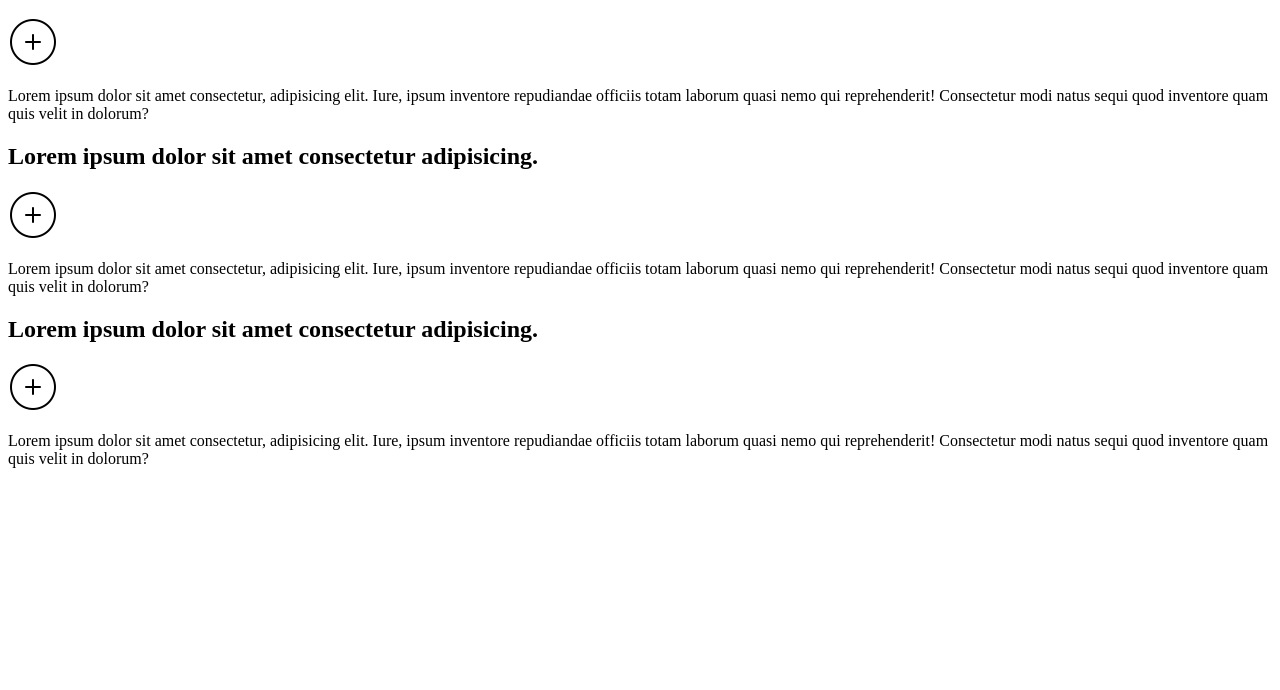
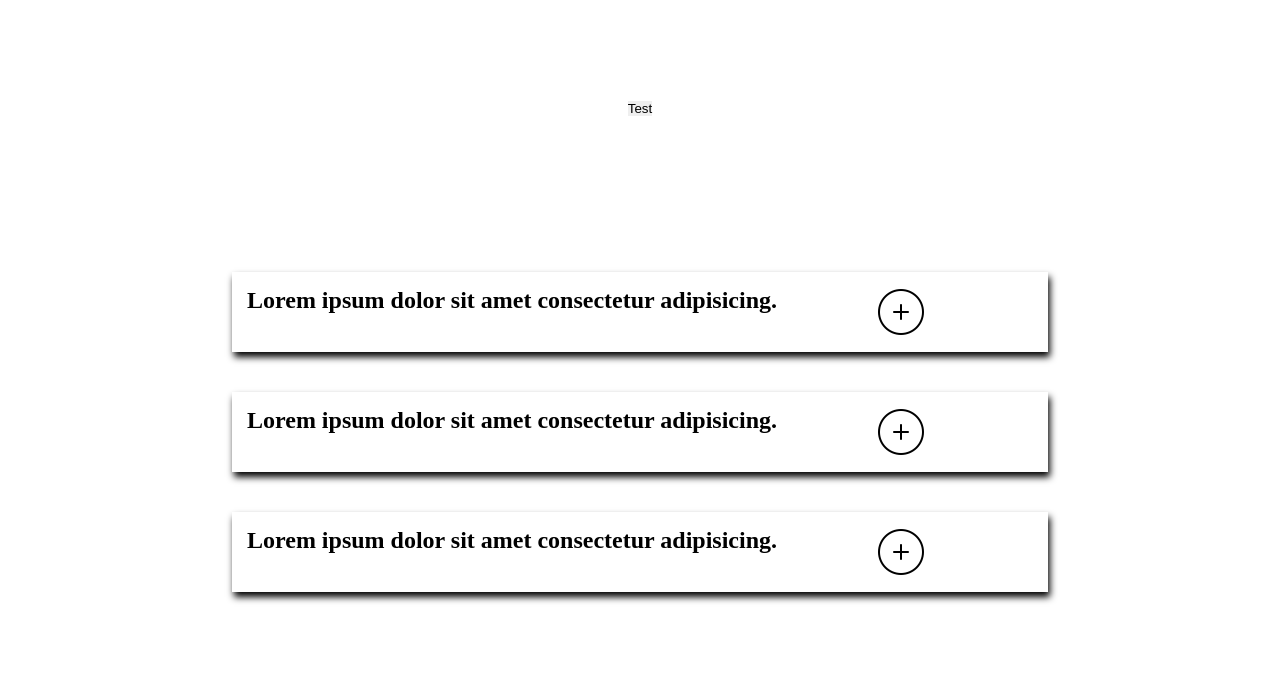
Before and after one commit to isaacmariga/Questions, a plain HTML site: page index.html in a window 1280 px wide. Shown: the part 110-800 px from the top of the page. Drawn offline with Linux system fonts and the light colour scheme.

Commit message:
Adding ids to text

```diff
--- a/index.html
+++ b/index.html
@@ -5,31 +5,35 @@
     <meta charset="UTF-8">
     <meta http-equiv="X-UA-Compatible" content="IE=edge">
     <meta name="viewport" content="width=device-width, initial-scale=1.0">
-    <title>Document</title>
+    <title>General Questions</title>
+    <link rel="stylesheet" href="style.css">
 </head>
 
 <body>
     <div class="content">
         <h1>General questions</h1>
-    </div>
+        <button class="test">Test</button>
 
         <div class="cards">
             <div class="card" id="card1">
                 <h2>Lorem ipsum dolor sit amet consectetur adipisicing.</h2>
-            <img src="static/icons8-add-50.png" alt="">
-            <p>Lorem ipsum dolor sit amet consectetur, adipisicing elit. Iure, ipsum inventore repudiandae officiis totam laborum quasi nemo qui reprehenderit! Consectetur modi natus sequi quod inventore quam quis velit in dolorum?</p>
+                <img class="close" src="static/icons8-add-50.png" alt="">
+                <p class="text" id="0">Lorem ipsum dolor sit amet consectetur, adipisicing elit. Iure, ipsum inventore repudiandae officiis totam laborum quasi nemo qui reprehenderit! Consectetur modi natus sequi quod inventore quam quis velit in dolorum?</p>
             </div>
             <div class="card" id="card1">
                 <h2>Lorem ipsum dolor sit amet consectetur adipisicing.</h2>
-            <img src="static/icons8-add-50.png" alt="">
-            <p>Lorem ipsum dolor sit amet consectetur, adipisicing elit. Iure, ipsum inventore repudiandae officiis totam laborum quasi nemo qui reprehenderit! Consectetur modi natus sequi quod inventore quam quis velit in dolorum?</p>
+                <img class="close" src="static/icons8-add-50.png" alt="">
+                <p class="text" id="1">Lorem ipsum dolor sit amet consectetur, adipisicing elit. Iure, ipsum inventore repudiandae officiis totam laborum quasi nemo qui reprehenderit! Consectetur modi natus sequi quod inventore quam quis velit in dolorum?</p>
             </div>
             <div class="card" id="card1">
                 <h2>Lorem ipsum dolor sit amet consectetur adipisicing.</h2>
-            <img src="static/icons8-add-50.png" alt="">
-            <p>Lorem ipsum dolor sit amet consectetur, adipisicing elit. Iure, ipsum inventore repudiandae officiis totam laborum quasi nemo qui reprehenderit! Consectetur modi natus sequi quod inventore quam quis velit in dolorum?</p>
+                <img class="close" src="static/icons8-add-50.png" alt="">
+                <p class="text" id="2">Lorem ipsum dolor sit amet consectetur, adipisicing elit. Iure, ipsum inventore repudiandae officiis totam laborum quasi nemo qui reprehenderit! Consectetur modi natus sequi quod inventore quam quis velit in dolorum?</p>
             </div>
         </div>
+    </div>
+
+    <script src="main.js"></script>
 </body>
 
 </html>
--- a/main.js
+++ b/main.js
@@ -0,0 +1,18 @@
+let text = document.querySelectorAll('.text')
+let close = document.querySelectorAll('.close')
+let test = document.querySelector(".test")
+let def = 0
+
+
+// let open = (x) => {
+//     close[x].addEventListener('click', e => {
+//         text[x].classList.toggle("text-visible")
+//             // let choice = close.get
+//     })
+// }
+
+// open(1)
+
+close[1].addEventListener('click', e => {
+    console.log(close.indexOf("click"))
+})
--- a/style.css
+++ b/style.css
@@ -0,0 +1,31 @@
+* {
+    padding: 0;
+    margin: 0;
+    border: 0;
+}
+
+.content {
+    display: grid;
+    place-items: center;
+    height: 100vh;
+}
+
+.cards {
+    width: 70vw;
+}
+
+.card {
+    display: grid;
+    grid-template-columns: 4fr 1fr;
+    margin: 40px;
+    padding: 15px;
+    box-shadow: 2px 5px 7px black;
+}
+
+.text {
+    display: none;
+}
+
+.text-visible {
+    display: block;
+}
```
Lines whose indentation alone changed are shown as unchanged.
